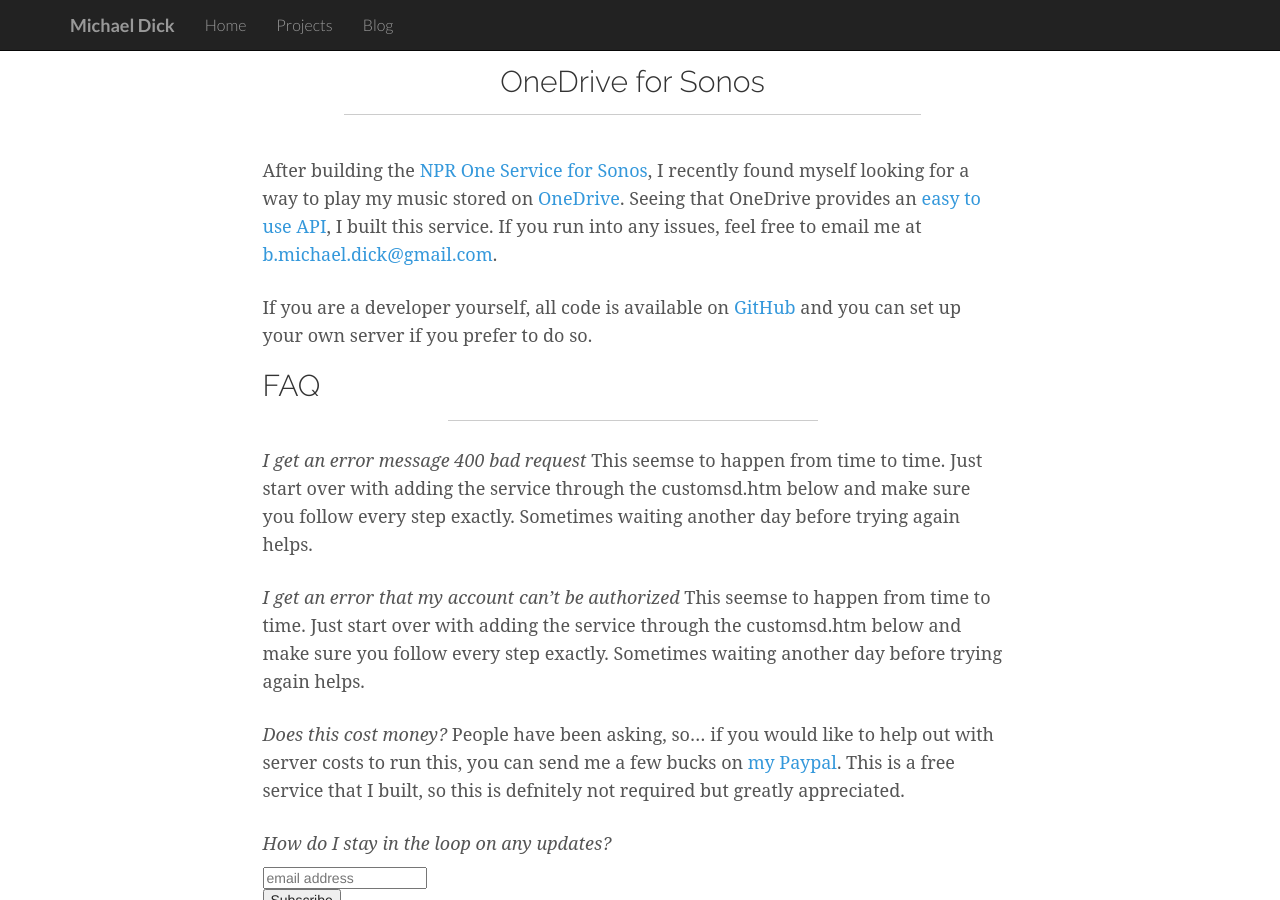
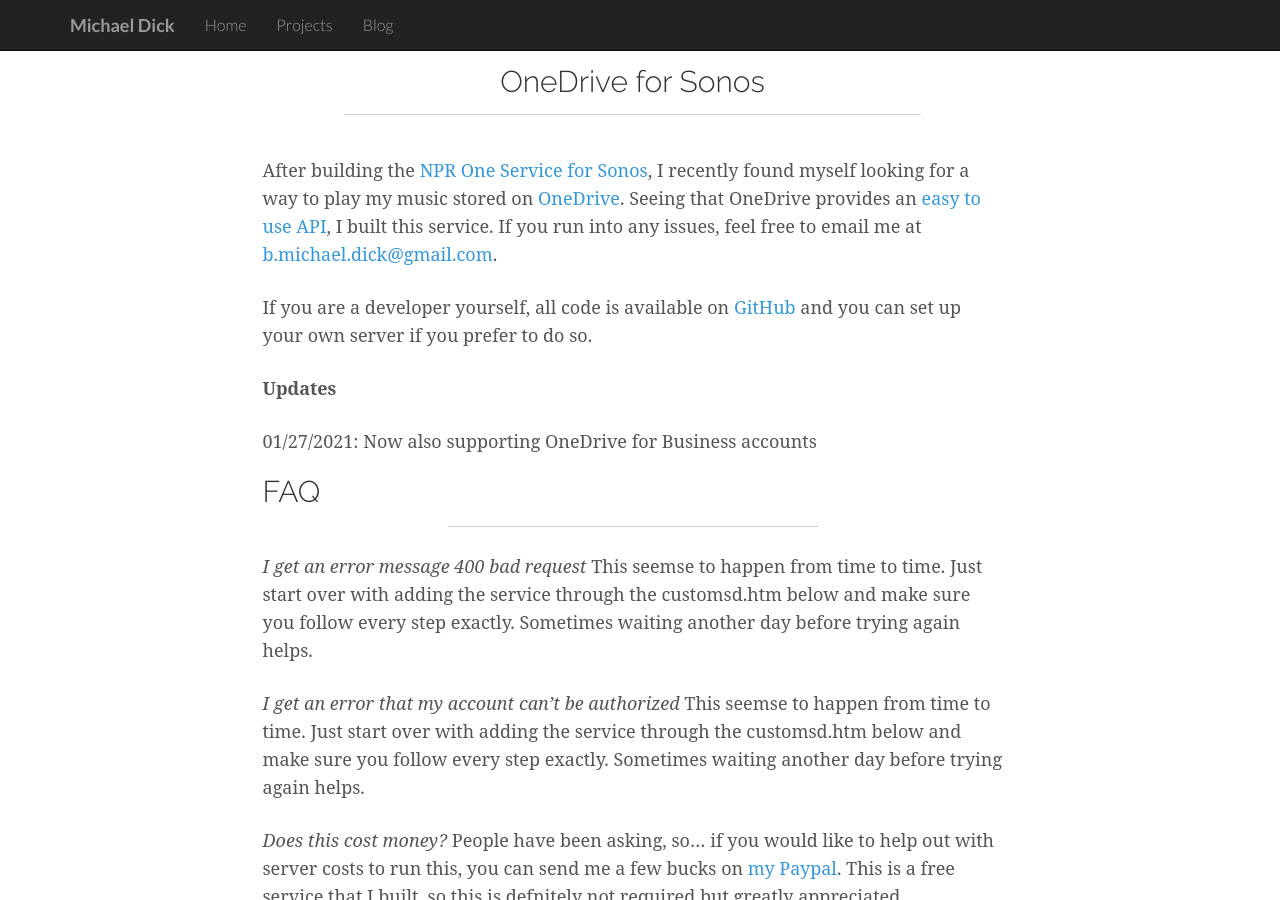
Before and after one commit to bertique/bertique.github.io, a Jekyll site: the page built from sonosonedrive.md, in a window 1280 px wide and 900 px high. Built offline with Jekyll 4.4.1, drawn with Linux system fonts in a browser that asks for light colours; comment, search, counter and statistics services are not loaded.

Commit message:
Adde OneDrive for Business support

```diff
--- a/sonosonedrive.md
+++ b/sonosonedrive.md
@@ -12,6 +12,10 @@
 After building the [NPR One Service for Sonos](/sonos-nprone/), I recently found myself looking for a way to play my music stored on [OneDrive](https://onedrive.com). Seeing that OneDrive provides an [easy to use API](https://docs.microsoft.com/en-us/onedrive/developer/rest-api/?view=odsp-graph-online), I built this service. If you run into any issues, feel free to email me at [b.michael.dick@gmail.com](mailto:b.michael.dick@gmail.com).
 
 If you are a developer yourself, all code is available on [GitHub](https://github.com/bertique/SonosOneDriveServer) and you can set up your own server if you prefer to do so.
+
+**Updates**
+
+01/27/2021: Now also supporting OneDrive for Business accounts
 
 ## FAQ
 ***
```
